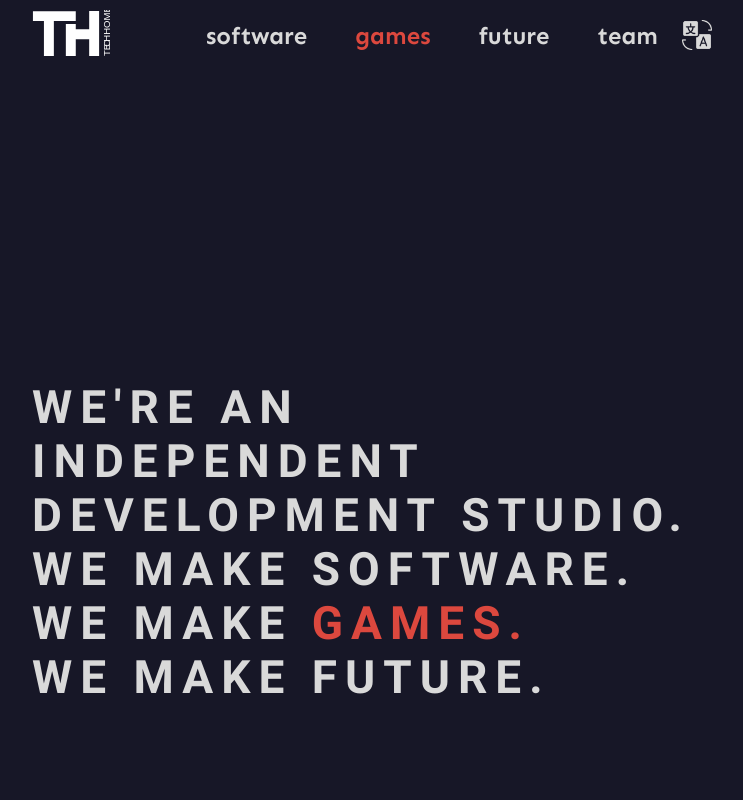
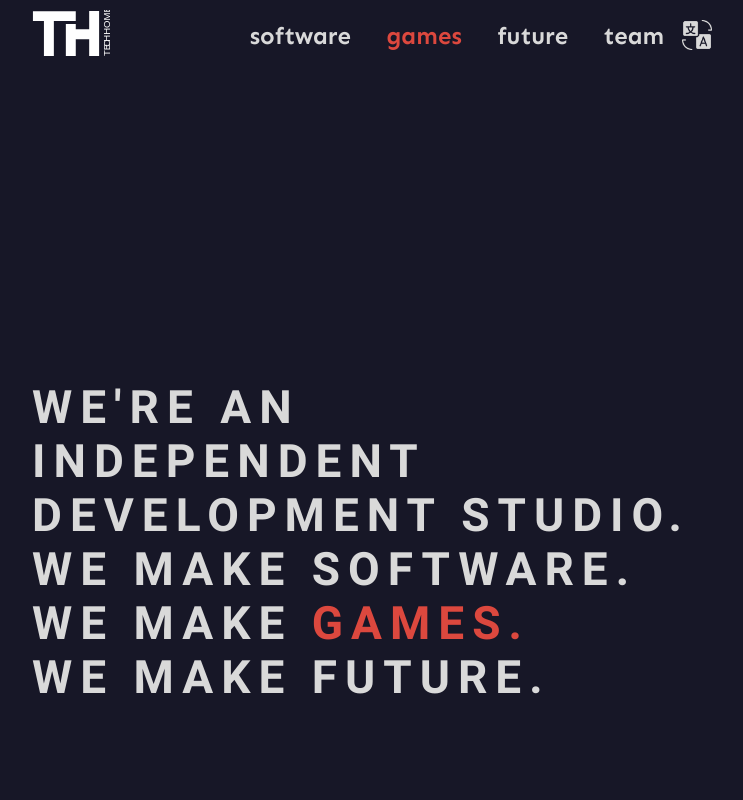
Before and after one commit to webdevstas/techhome_vue, a Vue app: page / in a window 1280 px wide. Shown: the top 800 px of the page, without its empty margins (268-1011 px from the left). Built offline with nearby package versions, Linux system fonts and the light colour scheme.

Commit message:
сузил меню

```diff
--- a/src/App.vue
+++ b/src/App.vue
@@ -126,7 +126,6 @@ export default {
           updatedCookie += "=" + optionValue;
         }
       }
-
       document.cookie = updatedCookie;
     },
 
@@ -163,7 +162,6 @@ export default {
         start: "top top",
         pin: true,
         pinSpacing: false,
-        anticipatePin: 0.5,
         onEnter: (tr) => {
           this.changeHeaderBg(tr.trigger)
         },
--- a/src/components/sections/Header.vue
+++ b/src/components/sections/Header.vue
@@ -142,7 +142,7 @@ export default {
       margin: 0
       display: flex
       flex-direction: row
-      width: 500px
+      width: 450px
       justify-content: space-around
       list-style: none
 
@@ -164,6 +164,7 @@ export default {
 .translate-icon
   width: 30px
   height: auto
+  cursor: pointer
 
 .backdrop
   position: fixed
```
